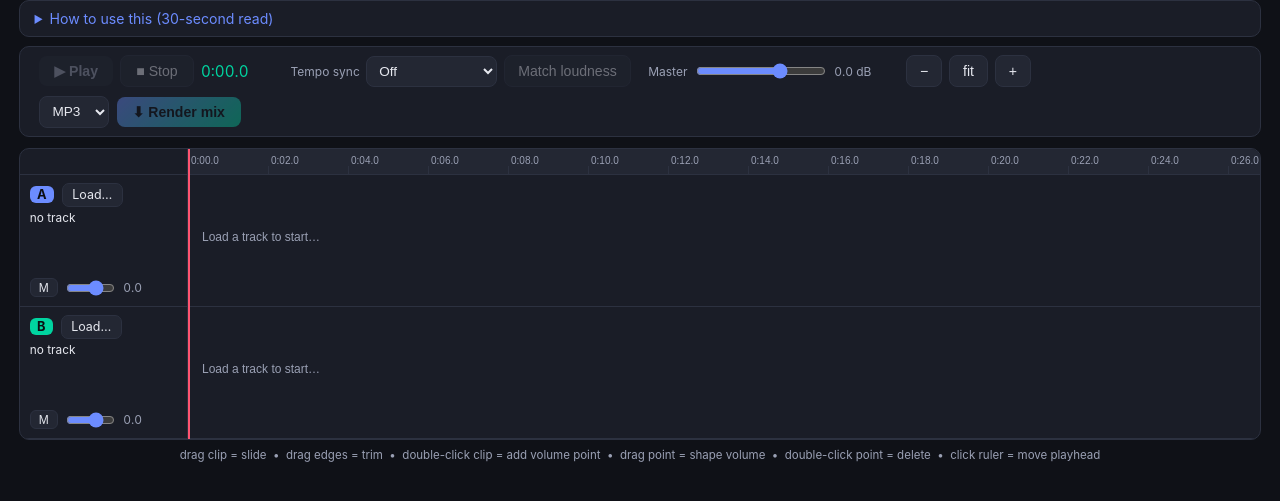
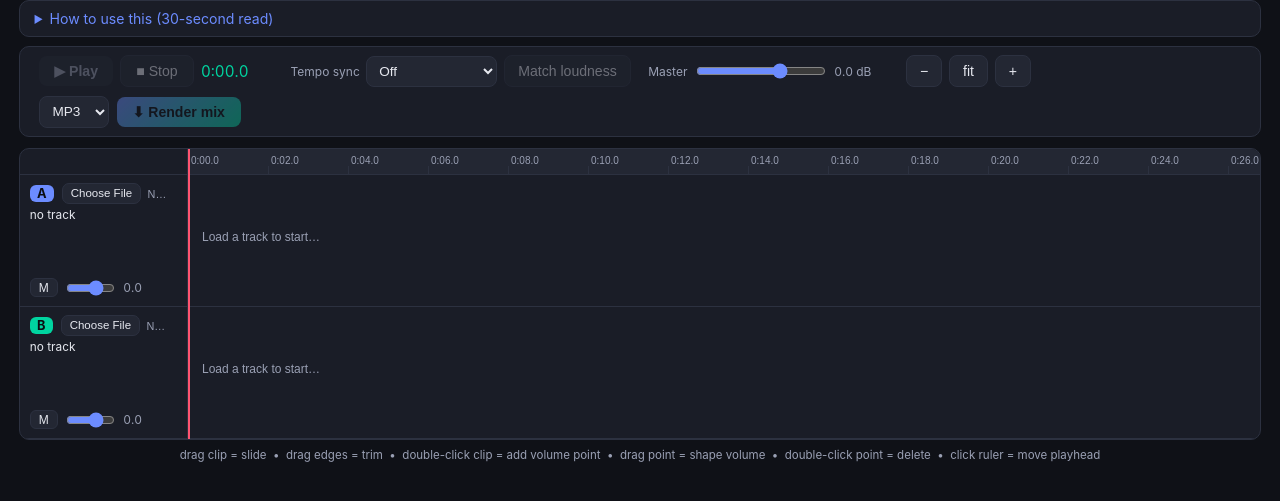
Before and after one commit to danshorstein/100daysofpython, a Flask app: page / in a window 1280 px wide. Shown: the part 45-546 px from the top of the page. Run offline with Flask 3, Linux system fonts and the light colour scheme.

Commit message:
Replace hidden-input+label file picker with a real, visible native input
Two rounds of fixing the hidden-input/label-click indirection (Safari's
display:none quirk, then driving the click via JS) still weren't enough
per user report - a DOM inspection showed the label registering no click
at all. Rather than keep chasing browser/extension-specific click
forwarding behavior, remove the indirection entirely.

The file input is now a plain, visible <input type="file"> themed with
::file-selector-button (with a WebKit-prefixed fallback) to roughly match
the rest of the UI. There is no hidden element and no JS-driven click to
fail - the browser's native picker-opening behavior for a real, on-screen
file input cannot be blocked by the class of issue we were chasing.

Also dropped the now-dead .loadbtn click-forwarding handler in editor.js.

Verified: real Playwright clicks (not the set_input_files bypass) on
both native inputs open the file chooser, zero console errors, and the
full interaction suite (upload/drag/trim/envelope/loudness/sync/preview/
render) still passes 13/13.

Co-Authored-By: Claude Opus 4.8 <noreply@anthropic.com>
Claude-Session: https://claude.ai/code/session_018tFwBHSBYTsWqbeCqFFshK

```diff
--- a/mashup_app/static/editor.css
+++ b/mashup_app/static/editor.css
@@ -96,22 +96,21 @@ input[type="range"] { accent-color: var(--accent); }
   border-radius: 6px; padding: 0.05rem 0.45rem; font-size: 0.8rem;
 }
 #head1 .badge { background: var(--accent-2); }
-.loadbtn {
+/* A real, visible, native file input — deliberately not hidden behind a
+   label. Hidden-input + label-click patterns are unreliable across some
+   Safari versions and browser extensions; a native control can't fail to
+   open its own picker. Themed via ::file-selector-button so it still
+   matches the rest of the UI. */
+.file-input {
+  max-width: 108px;
+  font-size: 0.68rem;
+  color: var(--muted);
+}
+.file-input::file-selector-button,
+.file-input::-webkit-file-upload-button {
   background: var(--panel-2); border: 1px solid var(--border); border-radius: 7px;
-  padding: 0.22rem 0.6rem; font-size: 0.78rem; cursor: pointer;
-  position: relative;
-}
-/* Visually hidden (not display:none) — Safari/iOS won't forward a label
-   click to a file input hidden with display:none, so it silently fails
-   to open the picker. This keeps it clickable while invisible. */
-.loadbtn input {
-  position: absolute;
-  width: 1px; height: 1px;
-  padding: 0; margin: -1px;
-  overflow: hidden;
-  clip: rect(0, 0, 0, 0);
-  white-space: nowrap;
-  border: 0;
+  padding: 0.22rem 0.5rem; font-size: 0.72rem; cursor: pointer;
+  color: var(--text); margin-right: 0.4rem;
 }
 .tname { font-size: 0.74rem; color: var(--text); white-space: nowrap; overflow: hidden; text-overflow: ellipsis; }
 .tbpm { font-size: 0.7rem; color: var(--muted); min-height: 0.9rem; }
--- a/mashup_app/static/editor.js
+++ b/mashup_app/static/editor.js
@@ -559,21 +559,6 @@ function zoomFit() {
   draw();
 }
 
-// Drive the click ourselves rather than relying on the browser's native
-// label -> file-input click forwarding, which is unreliable on some
-// Safari versions when the input is visually hidden. Calling input.click()
-// synchronously inside a real click handler still counts as a user
-// gesture, so this works everywhere.
-document.querySelectorAll(".loadbtn").forEach((label) => {
-  const input = label.querySelector("input[type=file]");
-  label.addEventListener("click", (e) => {
-    if (e.target !== input) {
-      e.preventDefault();
-      input.click();
-    }
-  });
-});
-
 document.querySelectorAll(".file-input").forEach((inp) => {
   inp.addEventListener("change", () => {
     if (inp.files[0]) uploadTrack(Number(inp.dataset.track), inp.files[0]);
--- a/mashup_app/templates/editor.html
+++ b/mashup_app/templates/editor.html
@@ -73,7 +73,7 @@
       <div class="track-head" id="head{{ i }}">
         <div class="row1">
           <span class="badge">{{ label }}</span>
-          <label class="loadbtn">Load…<input type="file" accept="audio/*" data-track="{{ i }}" class="file-input"></label>
+          <input type="file" accept="audio/*" data-track="{{ i }}" class="file-input" id="file-input-{{ i }}">
         </div>
         <div class="tname" id="tname{{ i }}">no track</div>
         <div class="tbpm" id="tbpm{{ i }}"></div>
```
